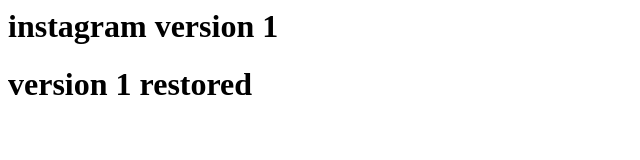
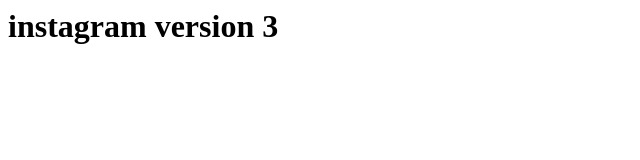
Before and after one commit to sarath7272/git-sample-5, a plain HTML site: page index.html in a window 1280 px wide. Shown: the whole page, without its empty margins (0-640 px from the left). Drawn offline with Linux system fonts and the light colour scheme.

Commit message:
version 3 restored

```diff
--- a/index.html
+++ b/index.html
@@ -1,6 +1,3 @@
 <h1>
-    instagram version 1
+    instagram version 3
 </h1>
-<h1>
-    version 1 restored
-</h1>
```
